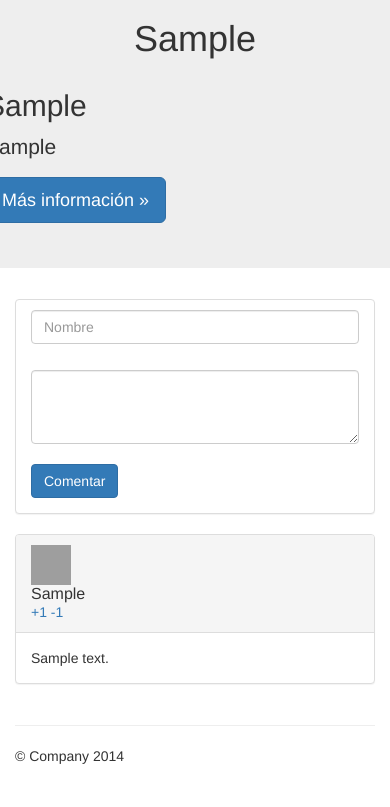
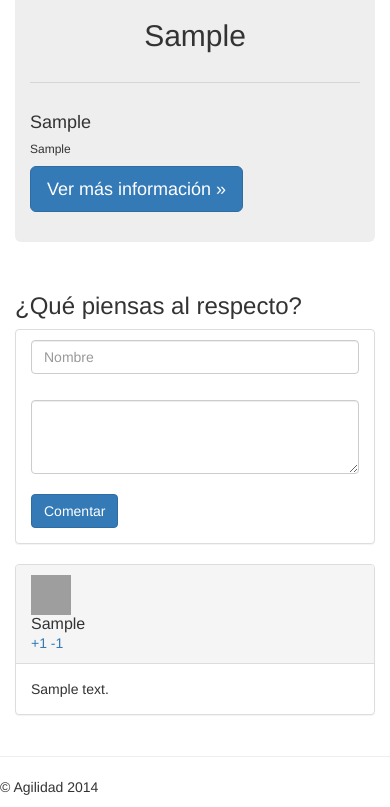
Before and after one commit to GonzaloAfa/Termometro, a Django app: page /comentario/ in a window 390 px wide. Shown: the part 211-1018 px from the top of the page. Before the commit the page ends 975 px from the top, so only its background shows below. Run offline with Django 3.2, Linux system fonts and the light colour scheme; tables that the repository leaves empty hold one stand-in row (values such as "Sample post"); some libraries are stand-ins or nearby versions; grey boxes are pictures that could not be loaded.

Commit message:
Mejoras visuales al template y creacion de un template base

```diff
--- /dev/null
+++ b/templates/base.html
@@ -0,0 +1,39 @@
+<!DOCTYPE html>
+<html>
+<head>
+  <title>{% block title %} Megáfono {% endblock %}</title>
+
+	{% load staticfiles %}
+
+  	<!-- Bootstrap core CSS -->
+    <link href="{% static "css/bootstrap.min.css"%}" rel="stylesheet">
+    <link href="{% static "css/steps.css"%}" rel="stylesheet">
+</head>
+
+<body>
+    <div class="navbar navbar-inverse navbar-fixed-top" role="navigation">
+      <div class="container">
+        <div class="navbar-header">
+          <button type="button" class="navbar-toggle" data-toggle="collapse" data-target=".navbar-collapse">
+            <span class="sr-only">Toggle navigation</span>
+            <span class="icon-bar"></span>
+            <span class="icon-bar"></span>
+            <span class="icon-bar"></span>
+          </button>
+          <a class="navbar-brand" href="#"> Termómetro </a>
+        </div>
+      </div>
+    </div>
+      <div class="container">
+    	{% block container %} Megáfono {% endblock %}
+    	</div>
+
+      <hr>
+
+      <footer>
+        <p>&copy; Agilidad 2014</p>
+      </footer>
+    </div> <!-- /container -->
+</body>
+
+</html>
--- a/templates/comentario.html
+++ b/templates/comentario.html
@@ -1,75 +1,53 @@
-<!DOCTYPE html>
-<html>
-<head>
-<title>Comentario</title>
-  {% load staticfiles %}
+{% extends "base.html" %}
 
-  <!-- Bootstrap core CSS -->
-    <link href="{% static "css/bootstrap.min.css"%}" rel="stylesheet">
-    <link href="{% static "css/steps.css"%}" rel="stylesheet">
-</head>
+{% block title %} Comentar - Megáfono {% endblock %}
 
-<body>
-    <div class="navbar navbar-inverse navbar-fixed-top" role="navigation">
-      <div class="container">
-        <div class="navbar-header">
-          <button type="button" class="navbar-toggle" data-toggle="collapse" data-target=".navbar-collapse">
-            <span class="sr-only">Toggle navigation</span>
-            <span class="icon-bar"></span>
-            <span class="icon-bar"></span>
-            <span class="icon-bar"></span>
-          </button>
-          <a class="navbar-brand" href="#"> Termómetro </a>
+{% block container %}
+      <!-- Main jumbotron for a primary marketing message or call to action -->
+      <div class="jumbotron">
+          <div class="row">
+            <div class="col-sm-3 text-center">
+              <img src="https://encrypted-tbn1.gstatic.com/images?q=tbn:ANd9GcTG4RKDxDzOos8wCCRDBlEiUlj6YYaJ8yDZZo7ZJS93Xk4QNsJhxw" class="img-circle" alt="circle-image" width="180px" height="180px">
+            </div>
+          <div class="col-sm-9 text-center">
+            <h2>{{modelo.pregunta}}</h2>
+          </div>
+          </div>
+          <hr/>
+          <div class="row">
+            <div class="col-sm-9">
+              <h4>{{modelo.encabezado}}</h4>
+              <h6>{{modelo.cuerpo}}</h6>
+            </div>
+            <div class="col-sm-3">
+              <a href="{{modelo.url}}" class="btn btn-primary btn-lg" role="button">Ver más información &raquo;</a>
             </div>
           </div>
       </div>
+      <div class="row">
+        <div class="col-sm-3"> </div>
 
-    <!-- Main jumbotron for a primary marketing message or call to action -->
-    <div class="jumbotron">
-        <div class="row">
-          <div class="col-sm-2 text-center">
-            <img src="https://encrypted-tbn1.gstatic.com/images?q=tbn:ANd9GcTG4RKDxDzOos8wCCRDBlEiUlj6YYaJ8yDZZo7ZJS93Xk4QNsJhxw" class="img-circle" alt="circle-image" width="180px" height="180px">
-          </div>
-        <div class="col-sm-10 text-center">
-          <h1>{{modelo.pregunta}}</h1>
-        </div>
-        </div>
-        <div class="row">
-            <h2>{{modelo.encabezado}}</h2>
-            <p>{{modelo.cuerpo}}</p>
-            <p><a href="{{modelo.url}}" class="btn btn-primary btn-lg" role="button">Más información &raquo;</a></p>
-        </div>
-    </div>
-
-    <div class="container">
-      <!-- Example row of columns -->
-      <div class="row">
-        <div class="col-sm-3">
-        </div>
         <div class="col-sm-6">
+          <h3>¿Qué piensas al respecto?</h3>
+            <!-- Responder pregunta-->
             <div class="panel panel-default">
-
-
               <form action="{% url "comentar" %}" method="POST">
                 {% csrf_token %}
-
                 <div class="panel-heading">
-
                     <input type="text" name="nombre" class="form-control" placeholder="Nombre">
-
                 </div>
                 <div class="panel-body">
                     <textarea class="form-control" name="comentario" rows="3"></textarea></br>
                     <button type="submit" class="btn btn-primary">Comentar</button>
                 </div>
               </form>
-
             </div>
+            <!-- Fin Responder pregunta-->
 
 
+            <!-- Listado comentarios -->
             {% for comment in comentarios%}
             <div class="panel panel-default">
-
                 <div class="panel-heading">
                     <div class="row">
                         <div class="col-sm-2">
@@ -87,19 +65,8 @@
                 </div>
             </div>
             {% endfor %}
-
-
-
+            <!-- fin Listado comentarios -->
           </div>
-        <div class="col-sm-3">
+          <div class="col-sm-3"> </div>
         </div>
-      </div>
-      <hr>
-
-      <footer>
-        <p>&copy; Company 2014</p>
-      </footer>
-    </div> <!-- /container -->
-</body>
-
-</html>
+{% endblock %}
```
Lines whose indentation alone changed are shown as unchanged.
